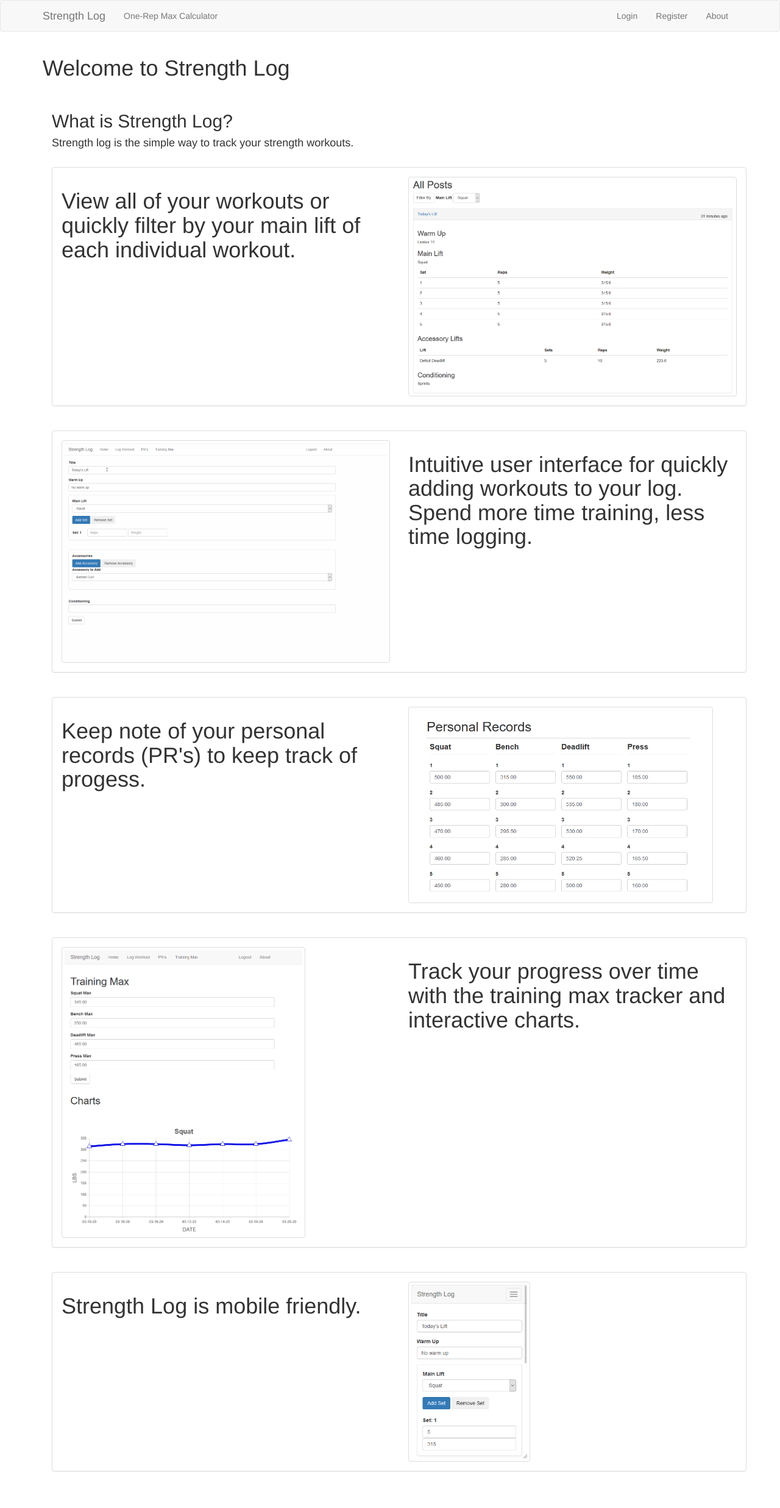
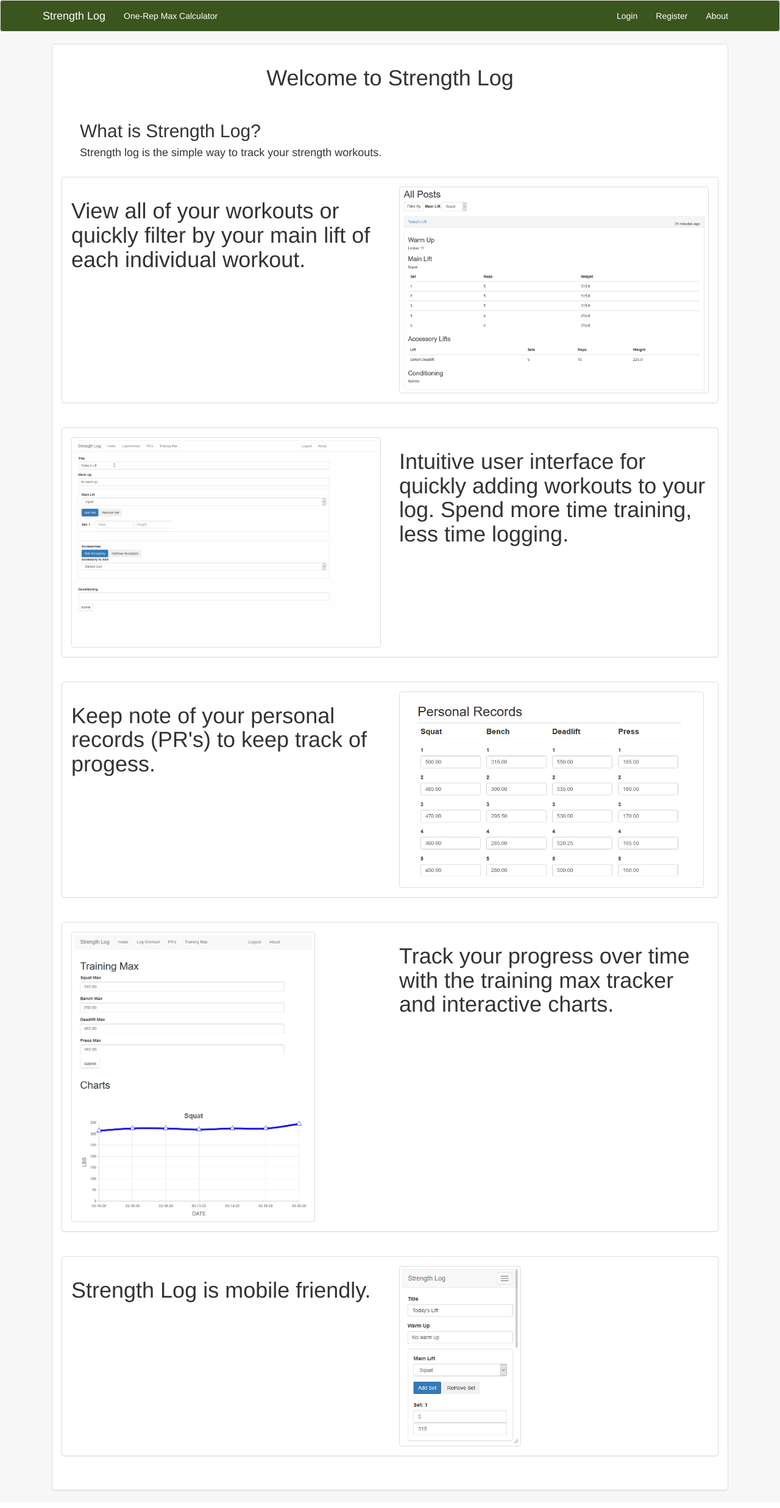
Before and after one commit to Rshep3087/strength_log, a Flask app: page / in a window 1280 px wide. Shown: the whole page at 61% size. After the commit the page ends 2445 px from the top, so only its background shows below. Run offline with Flask 2, Linux system fonts and the light colour scheme; some libraries are stand-ins or nearby versions.

Commit message:
new nav bar color new background color purple line for press data

```diff
--- a/strength_log/static/css/main.css
+++ b/strength_log/static/css/main.css
@@ -6,3 +6,26 @@
 .lift-label {
     margin-right: 20px;
 }
+
+
+/* Modify the backgorund color */
+.navbar-custom {
+    background-color: rgb(59, 85, 30);
+}
+
+
+/* Modify brand and text color */
+.navbar-custom .navbar-brand,
+.navbar-custom .navbar-text,
+nav .navbar-nav li a {
+    color: white !important;
+}
+
+canvas {
+    display: block;
+    height: 500px;
+}
+
+body {
+    background: rgba(219, 219, 219, 0.2) !important;
+}
--- a/strength_log/templates/base.html
+++ b/strength_log/templates/base.html
@@ -1,11 +1,17 @@
 {% extends 'bootstrap/base.html' %}
+
+{% block styles %}
+{{super()}}
+<link rel="stylesheet"
+      href="{{url_for('static', filename='css/main.css')}}">
+{% endblock %}
 
 {% block title %}
   {% if title %}{{ title }} - Strength Log{% else %}Welcome to Strength Log{% endif %}
 {% endblock %}
 
 {% block navbar %}
-  <nav class="navbar navbar-default">
+  <nav class="navbar navbar-default navbar-custom">
     <div class="container">
       <div class="navbar-header">
         <button class="navbar-toggle collapsed" type="button" data-toggle="collapse" data-target="#bs-example-navbar-collapse-1" aria-expanded="false">
@@ -17,7 +23,7 @@
         <a href="{{ url_for('main.index') }}" class="navbar-brand">Strength Log</a>
       </div>
       <div class="collapse navbar-collapse" id="bs-example-navbar-collapse-1">
-        <ul class="nav navbar-nav">
+        <ul class="nav navbar-nav navbar-custom">
           {% if current_user.is_authenticated %}
           <li><a href="{{ url_for('main.home') }}">Home</a></li>
           <li><a href="{{ url_for('posts.new_post') }}">Log Workout</a></li>
@@ -52,9 +58,14 @@
             {% endfor %}
         {% endif %}
     {% endwith %}
-
-    {% block app_content %}{% endblock %}
+    <div class="container-fluid">
+      <div class="panel panel-default">
+        <div class="panel-body">
+          {% block app_content %}{% endblock %}
+        </div>
+      </div>
   </div>
+</div>
 {% endblock %}
 
 {% block scripts %}
--- a/strength_log/templates/home.html
+++ b/strength_log/templates/home.html
@@ -2,8 +2,6 @@
 {% import 'bootstrap/wtf.html' as wtf %}
 
 {% block app_content %}
-<div class="content-section">
-	<div class="container">
 	<h1>{{ filter_type }} Workouts</h1>
 	<form class="form" method="POST" action="">
 		{{ form.hidden_tag() }}
@@ -79,7 +77,5 @@
 		...
 		{% endif %}
 	{% endfor %}
-	</div>
-</div>
 <br>
 {% endblock %}
--- a/strength_log/templates/index.html
+++ b/strength_log/templates/index.html
@@ -1,11 +1,10 @@
 {% extends 'base.html' %}
 
 {% block app_content %}
-    <h1>Welcome to Strength Log</h1>
+    <h1 class="text-center">Welcome to Strength Log</h1>
     <br>
     <div class="content-section">
         <div class="container">
-            <div class="row">
                 <div class="col-lg-6 col-sm-5">
                     <h2>What is Strength Log?</h2>
                     <h4>Strength log is the simple way to track your strength workouts.</h4>
@@ -13,10 +12,8 @@
                 <div class="col-lg-6 col-sm-5"></div>
         </div>
     </div>
-    </div>
     <br>
     <div class="content-section">
-        <div class="container">
         <div class="panel panel-default">
             <div class="panel-body">
                 <div class="row">
@@ -30,15 +27,13 @@
             </div>
         </div>
     </div>
-    </div>
     <br>
     <div class="content-section">
-        <div class="container">
         <div class="panel panel-default">
             <div class="panel-body">
                 <div class="row">
                     <div class="col-lg-6 col-sm-5">
-                            <img src="{{ url_for('static', filename='assets/logging.gif') }}" alt="Maxes Page" class="img-thumbnail" width="600">
+                        <img src="{{ url_for('static', filename='assets/logging.gif') }}" alt="Maxes Page" class="img-thumbnail" height="800">
                     </div>
                     <div class="col-lg-6 col-sm-5">
                         <h1>Intuitive user interface for quickly adding workouts to your log.
@@ -49,10 +44,8 @@
             </div>
         </div>
     </div>
-    </div>
     <br>
     <div class="content-section">
-        <div class="container">
         <div class="panel panel-default">
             <div class="panel-body">
                 <div class="row">
@@ -66,10 +59,8 @@
             </div>
         </div>
     </div>
-    </div>
     <br>
     <div class="content-section">
-        <div class="container">
         <div class="panel panel-default">
             <div class="panel-body">
                 <div class="row">
@@ -83,10 +74,8 @@
             </div>
         </div>
     </div>
-    </div>
     <br>
     <div class="content-section">
-        <div class="container">
         <div class="panel panel-default">
             <div class="panel-body">
                 <div class="row">
@@ -100,7 +89,5 @@
             </div>
         </div>
     </div>
-    </div>
-    <br>
     <br>
 {% endblock %}
```
Also changed, not shown: strength_log/templates/about.html (+13 -11 lines), strength_log/templates/max.html (+15 -9 lines), strength_log/templates/max_calculator.html (+1 -9 lines). Lines whose indentation alone changed are shown as unchanged.
